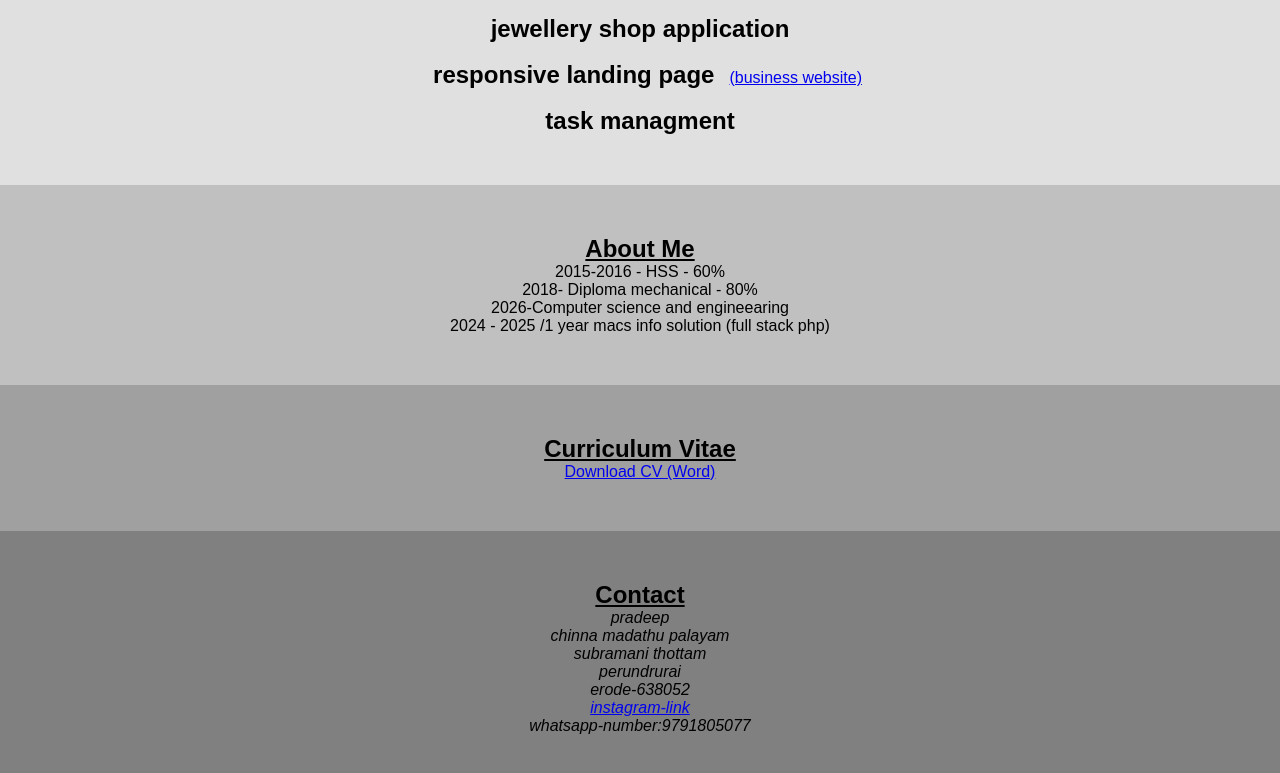
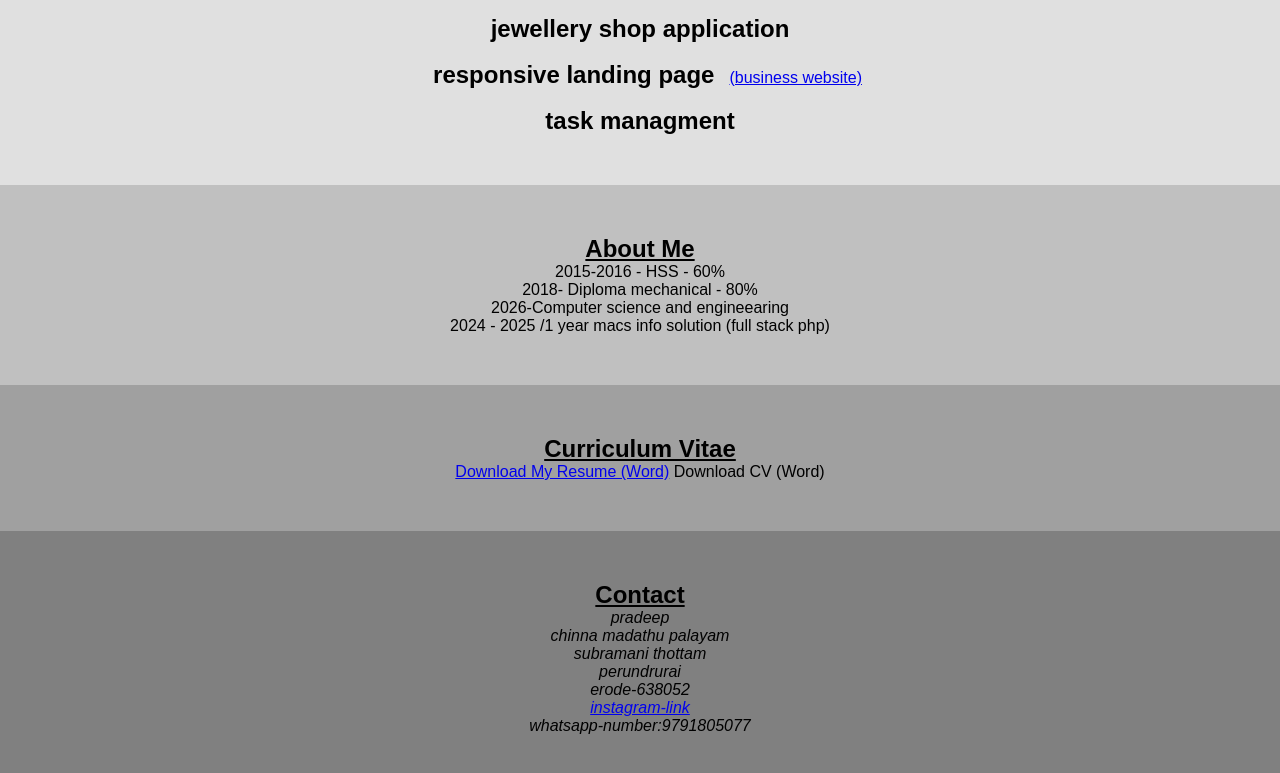
Before and after one commit to minatopradeep/pradeep, a plain HTML site: page index.html in a window 1280 px wide. Shown: the part 1217-1990 px from the top of the page. Drawn offline with nearby package versions, Linux system fonts and the light colour scheme.

Commit message:
Update index.html

```diff
--- a/index.html
+++ b/index.html
@@ -71,8 +71,9 @@
   <!-- Curriculum Vitae Section -->
   <section id="cv">
     <h2 style="text-decoration: underline;">Curriculum Vitae</h2>
-  <a href="Downloads/cv.docx" download="PRADEEP CHANDRAN.docx">
-    Download CV (Word)
+  <a href="PRADEEP CHANDRAN.docx" download>Download My Resume (Word)</a>
+     Download CV (Word)
+  </a>
   </a>
 
   </section>
```
